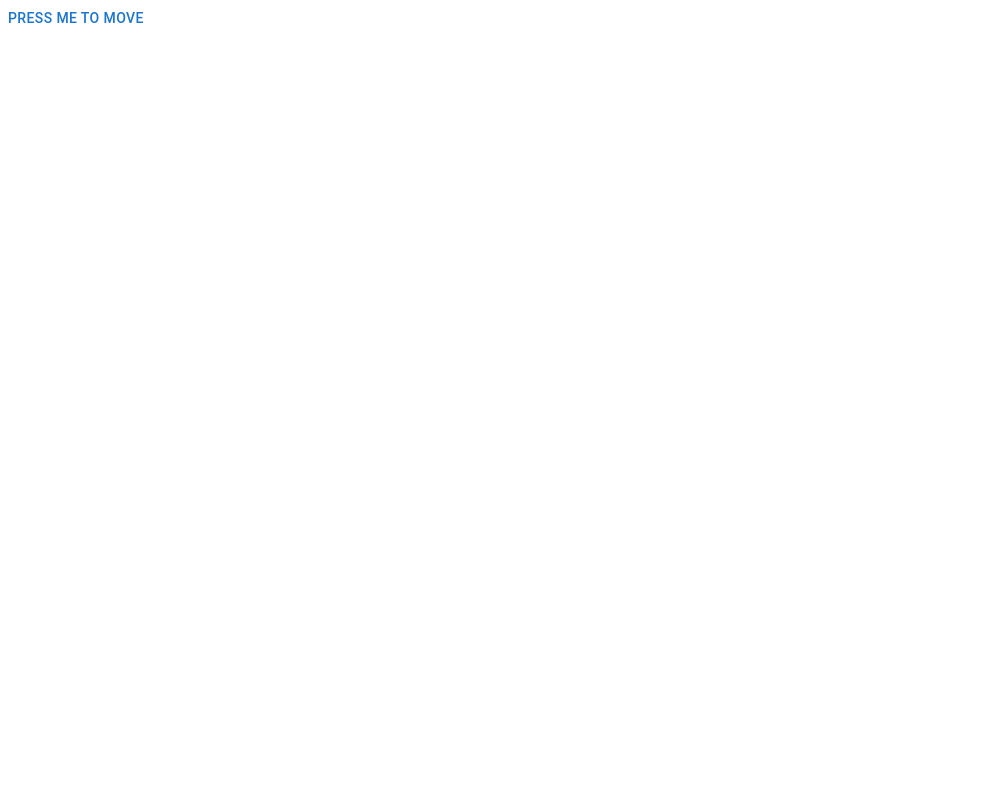
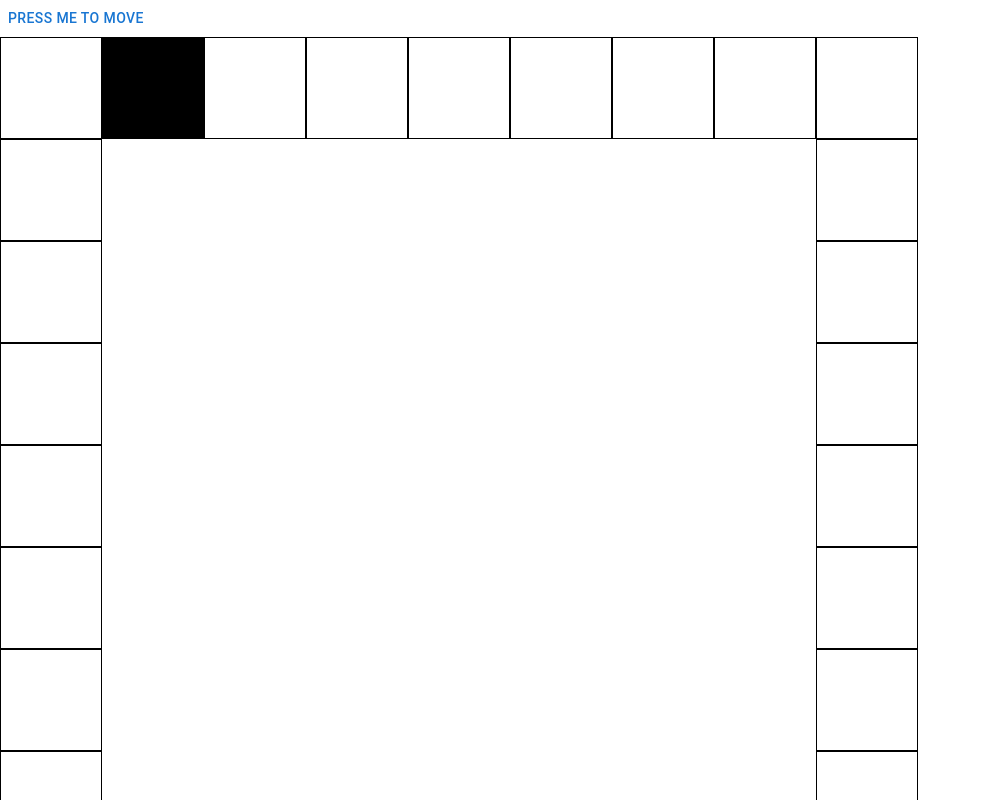
Before and after one commit to Dleavenworth/monopoly-socialism, a React (Create React App) app: page / in a window 1280 px wide. Shown: the top 800 px of the page, without its empty margins (0-981 px from the left). Built offline with nearby package versions, Linux system fonts and the light colour scheme.

Commit message:
You can now move around the board

```diff
--- a/src/components/Board.js
+++ b/src/components/Board.js
@@ -1,83 +1,103 @@
-import React, {useEffect, useRef, useState, useMemo} from "react"
-import Cell from "./Cell"
-import { Button, Box } from "@mui/material"
+import React, { useEffect, useRef, useState, useMemo, useReducer} from "react";
+import Cell from "./Cell";
+import { Button, Box } from "@mui/material";
+
+const Board = () => {
+    const gridSize = 9;
+    const [playerLoc, setPlayerLoc] = useState(1);
+    let templateString = "repeat(" + gridSize + ", 0fr)";
+    let squareRefs = useRef([]);
 
 
-const Board = () => {
-    let playerLoc = 1
-    const gridSize = 9
-    let templateString = "repeat(" + gridSize + ", 0fr)"
-	const [squares, setSquares] = useState([])
-    let squareRefs = useRef([])
+    const makeBoard = () => {
+        let col = 1;
+        let row = 2;
 
-	useEffect(() => {
-		makeBoard()
-	}, [])
-
-	const makeBoard = () => {
-		let col = 1
-		let row = 2
-
-		const totalSquares = gridSize * 2 + (gridSize - 2) * 2
+        const totalSquares = gridSize * 2 + (gridSize - 2) * 2;
+        let newSquares = [];
 
         for (let i = 0; i < totalSquares; i++) {
             if (i < gridSize) {
-				col++
+                col++;
             } else if (i < 2 * gridSize - 1) {
-				row++
+                row++;
             } else if (i < 3 * gridSize - 2) {
-				col--
+                col--;
             } else {
-				row--
+                row--;
             }
 
             const square = {
                 col: col,
                 row: row,
                 player: i === 1 ? true : false,
+            };
+
+            newSquares.push(square);
         }
+        return newSquares;
+    };
 
+    const [squares, setSquares] = useState(makeBoard());
+
+    useEffect(() =>{
+        // Run this code after playerLoc is updated in movePlayer, that is, once playerLoc is incremented by 1 run this code
+        // There might be a better way to do this but I couldn't find one
         let newSquares = squares
-			newSquares.push(square)
+        let newSquare = squares[playerLoc];
+        newSquare.player = true;
+        newSquares[playerLoc] = newSquare;
+        console.log(newSquares);
+        setSquares([...newSquares]);
 
-			console.log("updated new squares")
-
-			setSquares(newSquares)
-		}
-        //return displaySquares()
-	}
+        console.log("MOVING CODE");
+        console.log(squareRefs.current[playerLoc]);
+        console.log("Playerloc is: " + playerLoc);
+    }, [playerLoc])
 
     // Make an array of booleans where the index corresponds to each cell, then set the player field to this boolean and change the boolean whenever the player moves
     const displaySquares = () => {
-            console.log(squares)
+        //console.log(squares);
         return squares.map((curSquare, i) => {
             return (
                 <Cell
                     key={i}
                     player={squares[i].player}
-                        ref={el => (squareRefs.current = [...squareRefs.current, el])}
+                    ref={(el) =>
+                        (squareRefs.current = [...squareRefs.current, el])
+                    }
                     row={curSquare.row}
                     column={curSquare.col}
                 />
-			)
-		})
-    }
+            );
+        });
+    };
+
+    useEffect(() => {
+        console.log(squares);
+    }, [squares]);
 
     const movePlayer = () => {
+        console.log("Playerloc is: " + playerLoc);
+        let newSquare = squares[playerLoc];
+        newSquare.player = false;
+        let newSquares = squares;
+        newSquares[playerLoc] = newSquare;
+        //setSquares(newSquares)
 
-			let newSquare = squares[playerLoc]
-			newSquare.player = false
-			setSquares(newSquare)
+        setPlayerLoc(playerLoc + 1);
 
-            playerLoc++
+        /*newSquare = squares[playerLoc];
+        newSquare.player = true;
+        newSquares[playerLoc] = newSquare;
+        console.log(newSquares);
+        setSquares([...newSquares]);
 
-			newSquare = squares[playerLoc]
-			newSquare.player = true
-			setSquares(newSquare)
-
-            console.log(squareRefs.current[playerLoc])
-			console.log(squares)
-        }
+        console.log("MOVING CODE");
+        console.log(squareRefs.current[playerLoc]);
+        console.log("Playerloc is: " + playerLoc);*/
+        //console.log(squares)
+    };
 
     return (
         <Box>
@@ -90,7 +110,15 @@ const Board = () => {
                     gridTemplateRows: templateString,
                 }}
             >
-            {squares.map((curSquare, i) => {
+                {displaySquares()}
+            </Box>
+        </Box>
+    );
+};
+export default Board;
+
+/*----------------------------------------------------------------
+{squares ? squares.map((curSquare, i) => {
 			return (
 				    <Cell
                         key={i}
@@ -100,9 +128,5 @@ const Board = () => {
 					    column={curSquare.col}
 				    />
 			)
-		})}
-			</Box>
-		</Box>
-	)
-}
-export default Board
+		}) : console.log(typeof squares)}
+        */
--- a/src/components/Cell.js
+++ b/src/components/Cell.js
@@ -1,12 +1,24 @@
-import React, {useEffect, forwardRef, useState} from 'react';
-import Box from '@mui/material/Box'
+import React, { useEffect, forwardRef, useState } from "react";
+import Box from "@mui/material/Box";
 
 const Cell = forwardRef((props, ref) => {
 
-    console.log(props)
+    useEffect(() => {
+        console.log("player changed")
+    }, [props])
+
     return (
-        <Box ref={ref} sx={{border: "1px solid black", width: "100px", height: "100px", backgroundColor: props.player ? "black" : "white"}}
-        gridRow={props.row} gridColumn={props.column}/>
-    )
-})
-export default Cell
+        <Box
+            ref={ref}
+            sx={{
+                border: "1px solid black",
+                width: "100px",
+                height: "100px",
+                backgroundColor: props.player ? "black" : "white",
+            }}
+            gridRow={props.row}
+            gridColumn={props.column}
+        />
+    );
+});
+export default Cell;
```
Lines whose indentation alone changed are shown as unchanged.
